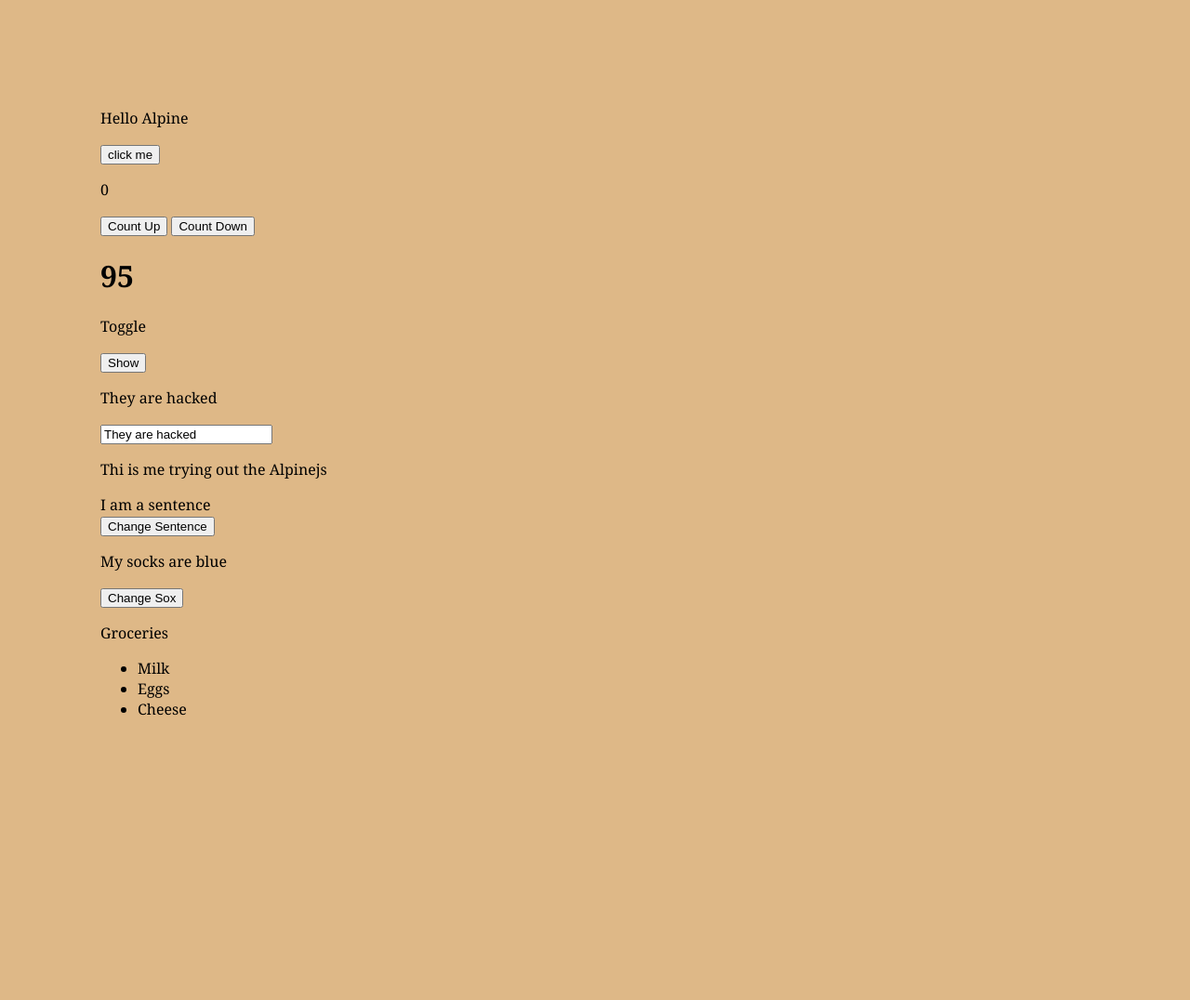
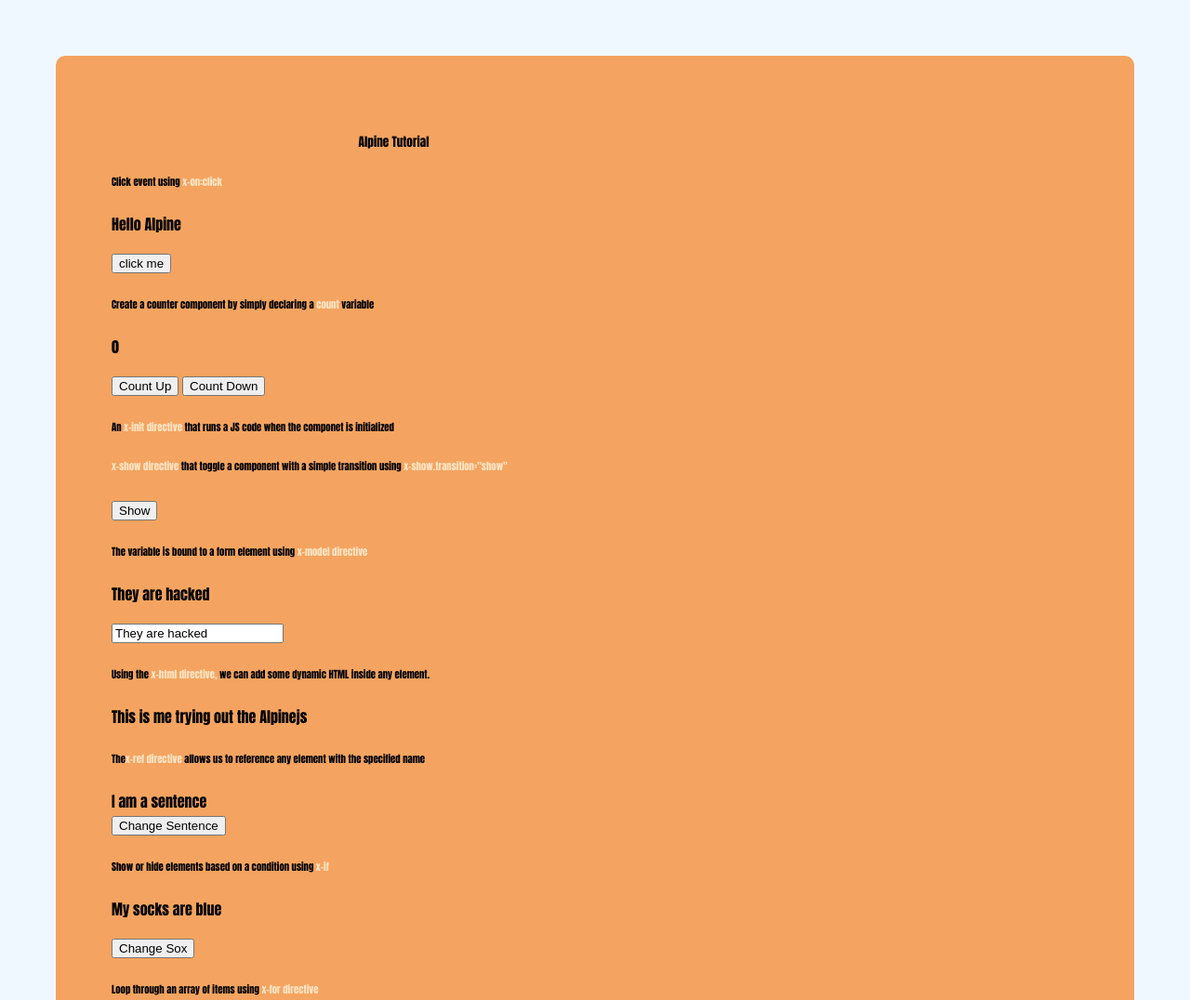
Before and after one commit to bonisiweinnocent/alpine_practice, a plain HTML site: page index.html in a window 1280 px wide. Shown: the top 1076 px of the page at 93% size. Before the commit the page ends 890 px from the top, so only its background shows below. Drawn offline with nearby package versions, Linux system fonts and the light colour scheme.

Commit message:
fixed counter

```diff
--- a/index.html
+++ b/index.html
@@ -12,7 +12,9 @@
 <body>
 
     <div class="container">
+        <h5>Alpine Tutorial</h5>
         <div class="hello">
+            <h6>Click event using <span>x-on:click</span></h6>
             <div x-data="{ title: 'Hello Alpine' }">
                 <p x-text="title"></p>
                 <button @click="title='Alpine Rocks!'">click me</button>
@@ -20,6 +22,7 @@
         </div>
 
         <div class="counter">
+            <h6>Create a counter component by simply declaring a <span>count </span>variable</h6>
             <div x-data="{ count: 0 }">
                 <p x-text="count"></p>
                 <button @click="count++">Count Up</button>
@@ -29,39 +32,61 @@
         </div>
 
         <div class="countnow">
-    <div x-data="{ countdown: 100 }" x-init="setInterval(function(){
+            <h6>An <span>x-init directive</span> that runs a JS code when the componet is initialized</h6>
+            <div x-data="{ countdown: 5 }" x-init="setInterval(function(){
         countdown--;
      }, 1000);
      ">
+
+                <template x-if="countdown >0">
                     <h1 x-text="countdown"></h1>
+                </template>
+
+                <template x-if="countdown == 0">
+                    <h1 x-text="Time up!"></h1>
+
+
+                </template>
+
+
             </div>
 
         </div>
 
 
 
-
-        <p>Toggle</p>
-
+        <div class="toggle">
+            <h6><span>x-show directive</span> that toggle a component with a simple transition using
+                <span>x-show.transition="show"</span>
+            </h6>
             <div x-data="{ show: false }">
                 <button @click="show=!show">Show</button>
                 <div x-show.transition="show">Hello</div>
             </div>
+        </div>
+        <div class="bind">
+            <h6>The variable is bound to a form element using <span>x-model directive</span></h6>
             <div x-data="{ title: 'They are hacked' }">
                 <p x-text="title"></p>
                 <input type="text" x-model="title">
             </div>
-
-        <div x-data="{ code: '<p>Thi is me trying out the Alpinejs</p>' }">
+        </div>
+        <div class="component">
+            <h6>Using the <span>x-html directive,</span> we can add some dynamic HTML inside any element.</h6>
+            <div x-data="{ code: '<p>This is me trying out the Alpinejs</p>' }">
                 <div x-html="code"></div>
             </div>
+        </div>
 
-
+        <div class="change">
+            <h6>The<span>x-ref directive</span> allows us to reference any element with the specified name</h6>
             <div x-data="{ code: '<p>Dynamic Paragraph</p>' }">
                 <div x-ref="sentence">I am a sentence</div>
                 <button @click="$refs.sentence.innerText = 'I just changed'">Change Sentence</button>
             </div>
-
+        </div>
+        <div class="socks">
+            <h6>Show or hide elements based on a condition using <span>x-if</span></h6>
             <div x-data="{ socks: 'blue' }">
                 <template x-if="socks=='blue'">
                     <p>My socks are blue</p>
@@ -72,6 +97,10 @@
                 </template>
                 <button @click="socks = 'green'">Change Sox</button>
             </div>
+        </div>
+
+        <div class="list">
+            <h6>Loop through an array of items using <span>x-for directive</span></h6>
             <div x-data="{ groceries: ['Milk', 'Eggs', 'Cheese'] }">
                 <p>Groceries</p>
                 <ul>
@@ -79,6 +108,7 @@
                         <li x-text="item"></li>
                     </template>
                 </ul>
+            </div>
         </div>
 
     </div>
--- a/stylesheet.css
+++ b/stylesheet.css
@@ -1,11 +1,25 @@
 body{
-    background-color: burlywood;
-    font-family: Cambria, Cochin, Georgia, Times, 'Times New Roman', serif;
-}
+    background-color: aliceblue;
+    font-family: Impact, Haettenschweiler, 'Arial Narrow Bold', sans-serif;
+    margin: auto;
+    padding: 40px;
+  }
 
-.container{
-    margin: 100px;
-    align-content: center;
+  .container{
+    align-items: center;
     justify-content: center;
+ background-color: sandybrown;
+ padding: 60px;
+ margin: 20px;
+ border-radius: 10px;
+  }
 
-}
+  span{
+      color: bisque;
+      text-size-adjust: 20px;
+  }
+
+  h5{
+      padding-left: 20em;
+      text-shadow: 20px;
+  }
```
Lines whose indentation alone changed are shown as unchanged.
